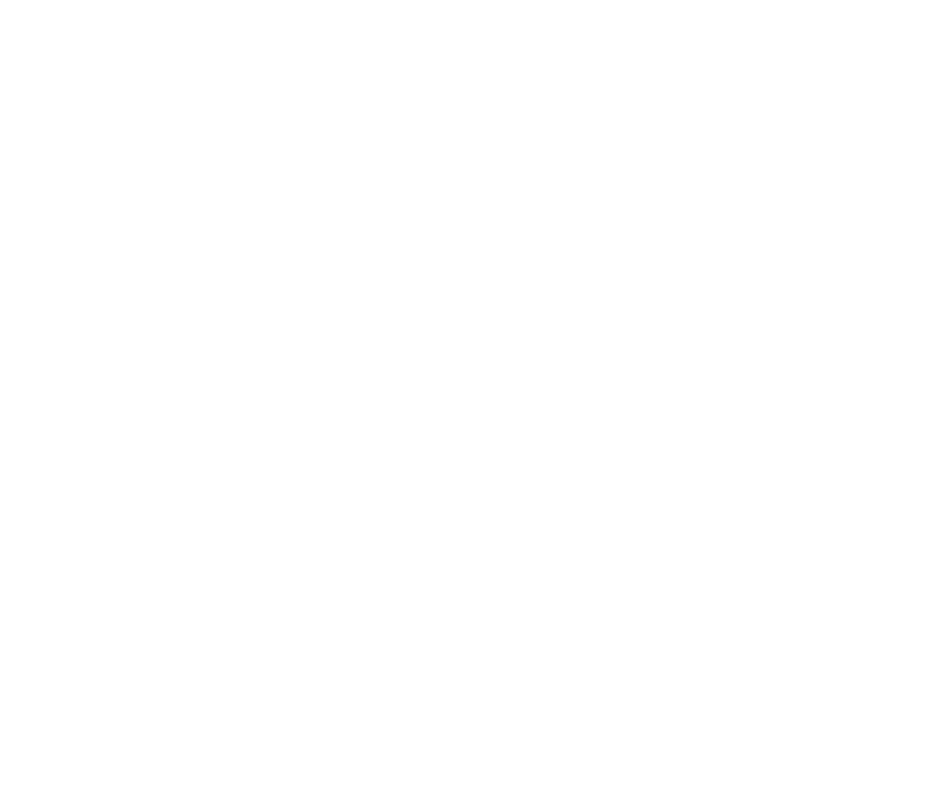
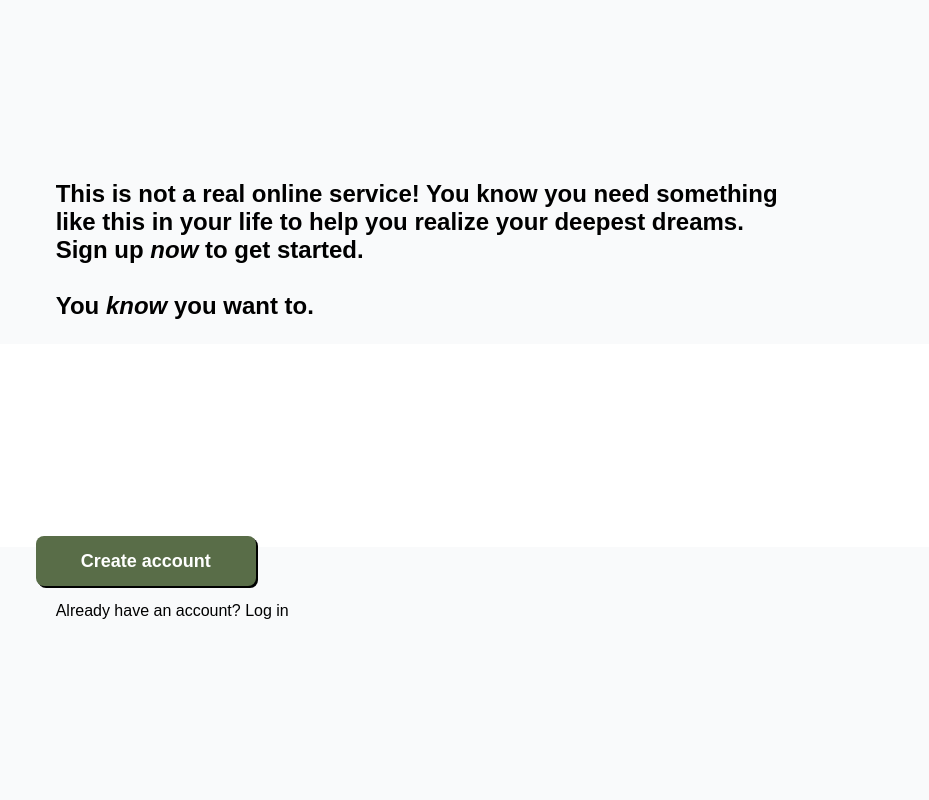
Before and after one commit to justalec27/signup-form, a plain HTML site: page index.html in a window 1280 px wide. Shown: the full height of the page, 431-1360 px from the left, 929 px wide, since content can reach past the window. Drawn offline with Linux system fonts and the light colour scheme.

Commit message:
include create account button and intro

```diff
--- a/index.html
+++ b/index.html
@@ -17,7 +17,20 @@
      </div>
 
      <div class="right-column">
-
+        <div class="top">
+            <h2 class="intro">This is not a real online service! You know you need something<br>like this in your life to help you realize your deepest dreams.<br>
+                Sign up <span>now</span> to get started.<br>
+                <br>
+                You <span>know</span> you want to.
+            </h2>
+        </div>
+        <div class="mid">
+            <form action=""></form>
+        </div>
+        <div class="bottom">
+            <button>Create account</button>
+            <p class="login">Already have an account? Log in</p>
+        </div>
      </div>
      </div>
 </body>
--- a/style.css
+++ b/style.css
@@ -10,6 +10,7 @@ body {
     margin: 0;
     padding: 0;
     height: 100%;
+    font-family:Arial, Helvetica, sans-serif
 }
 
 .container {
@@ -50,10 +51,62 @@ body {
     font-size: 80px;
 
 }
+
 .right-column {
+    display: flex;
+    flex-direction: column;
+    align-items: flex-start;
     flex: 3;
     height: 100%;
-    background-color: ;
-
 
 }
+.top {
+    width: 100%;
+    height: 33%;
+    text-align: left;
+    padding: 40px;
+    background-color: #F9FAFB;
+}
+
+.intro  {
+    margin-top: 140px;
+    margin-left: 20px;
+}
+
+span {
+    font-style: italic;
+}
+
+.mid{
+    display: flex;
+    flex-direction: column;
+    width: 100%;
+    height: 33%;
+}
+
+.bottom {
+    display: flex;
+    flex-direction: column;
+    justify-content: center;
+    width: 100%;
+    height: 28%;
+    background-color:#F9FAFB;
+    padding: 40px;
+}
+
+button {
+    width: 220px;
+    height: 50px;
+    border-radius: 8px;
+    background-color: #596D48;
+    color: white;
+    font-size: large ;
+    font-weight: bold;
+    margin-top: -175px;
+    border: none;
+    box-shadow: 2px 2px black;
+}
+
+.login {
+    padding-left: 20px;
+}
```
Also changed, not shown: images/sign-up-form.png (added).
